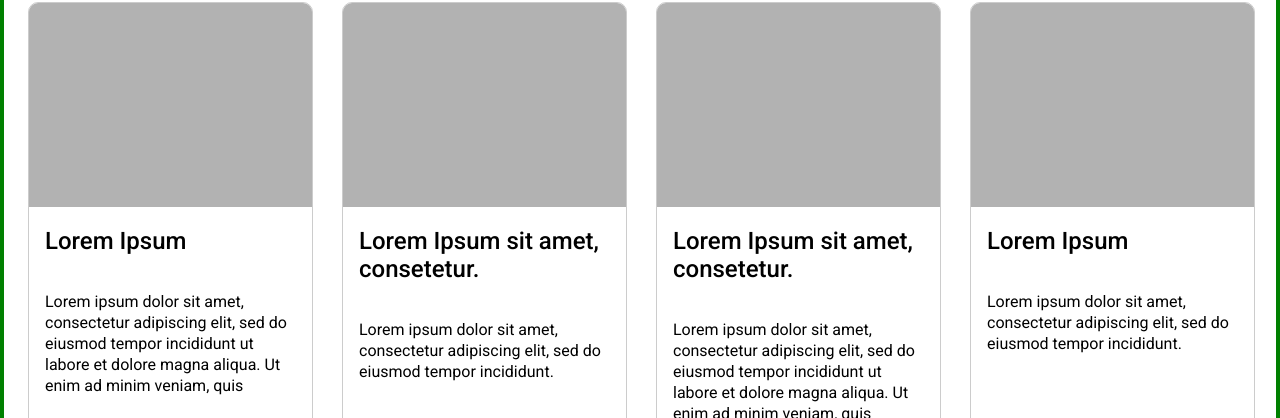
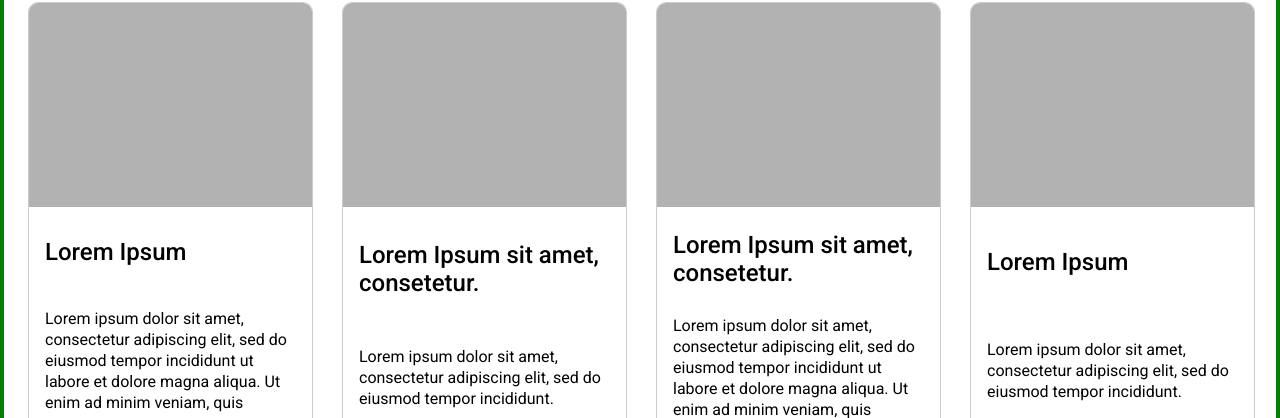
Before and after one commit to ycabrera90/Products-Suite, a website built with webpack: page dist/index.html in a window 1280 px wide. Shown: the part 534-952 px from the top of the page. Built offline with nearby package versions, Linux system fonts and the light colour scheme.

Commit message:
styles: some styles were adjusted in card-container

```diff
--- a/src/scss/app.scss
+++ b/src/scss/app.scss
@@ -1,8 +1,6 @@
 @import url('https://fonts.googleapis.com/css2?family=Roboto:wght@300;400;500&display=swap');
 @import 'header.scss';
 @import 'main.scss';
-
-
 
 * {
     box-sizing: border-box;
--- a/src/scss/main.scss
+++ b/src/scss/main.scss
@@ -12,7 +12,7 @@
 
     .card-container {
         display: grid;
-        grid-template-columns: repeat(auto-fill,minmax(280px,1fr));
+        grid-template-columns: repeat(auto-fill, minmax(280px, 1fr));
         grid-gap: 2rem;
 
         .card {
@@ -31,42 +31,36 @@
             }
 
             .content {
-                // border: red 1px solid;
-                padding: 0 1rem;
+                padding: 1rem;
                 display: flex;
                 flex-direction: column;
-                // justify-content: space-around;
+                height: 55%;
+                justify-content: space-around;
 
                 .title {
                     font-size: 24px;
-                // border: red 1px solid;
-
                     color: #000000;
                     font-weight: 500;
                     font-family: 'Roboto', sans-serif;
-                    // margin: 2.2rem 0;
-
+                    margin: .2rem 0;
+                    display: -webkit-box;
+                    -webkit-line-clamp: 2;
+                    -webkit-box-orient: vertical;
+                    overflow: hidden;
                 }
 
                 .description {
-                // border: red 1px solid;
-
                     font-size: 16px;
                     line-height: 21px;
                     color: #000000;
                     font-weight: 400;
                     font-family: 'Roboto', sans-serif;
-
-
+                    display: -webkit-box;
+                    -webkit-line-clamp: 6;
+                    -webkit-box-orient: vertical;
+                    overflow: hidden;
                 }
             }
-
         }
-
-
     }
-
-
-
-
 }
```
Also changed, not shown: README.md, dist/assets/styles/app.css, 1 other file.
